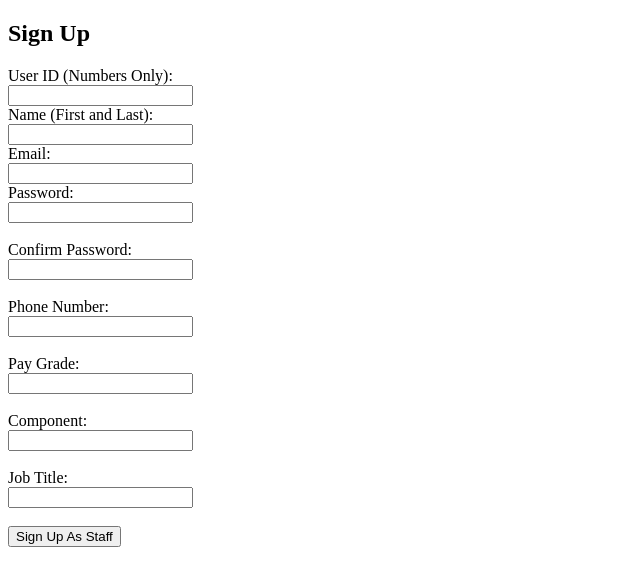
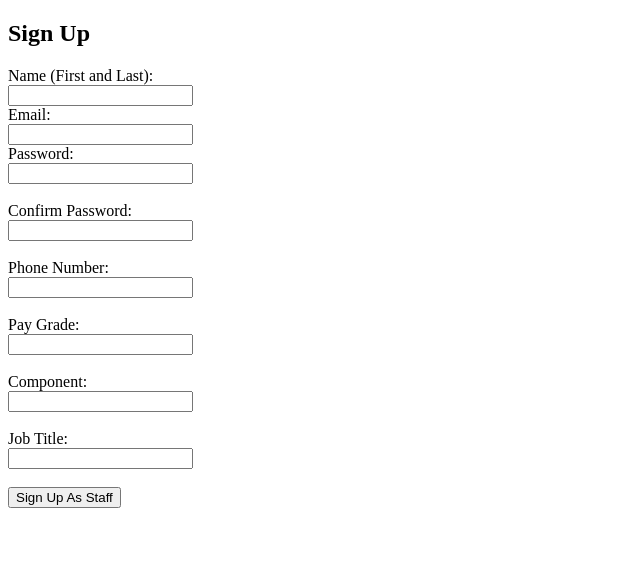
Before and after one commit to sarahpark2001/cs4111-project1, a Flask app: page /signup_staff in a window 1280 px wide. Shown: the top 586 px of the page, without its empty margins (0-640 px from the left). Run offline with Flask 2, Linux system fonts and the light colour scheme; parts of the project's set-up code (start-up, migrations or seed data) failed here and were passed over.

Commit message:
Update signup_staff.html to remove custom id

```diff
--- a/webserver/templates/signup_staff.html
+++ b/webserver/templates/signup_staff.html
@@ -7,8 +7,6 @@
   <body>
     <form action="/signup_staff" method="post">
       <h2>Sign Up</h2>
-      User ID (Numbers Only):<br>
-      <input type="number" name="staffid" required><br>
       Name (First and Last):<br>
       <input type="text" name="name" required><br>
       Email:<br>
```
